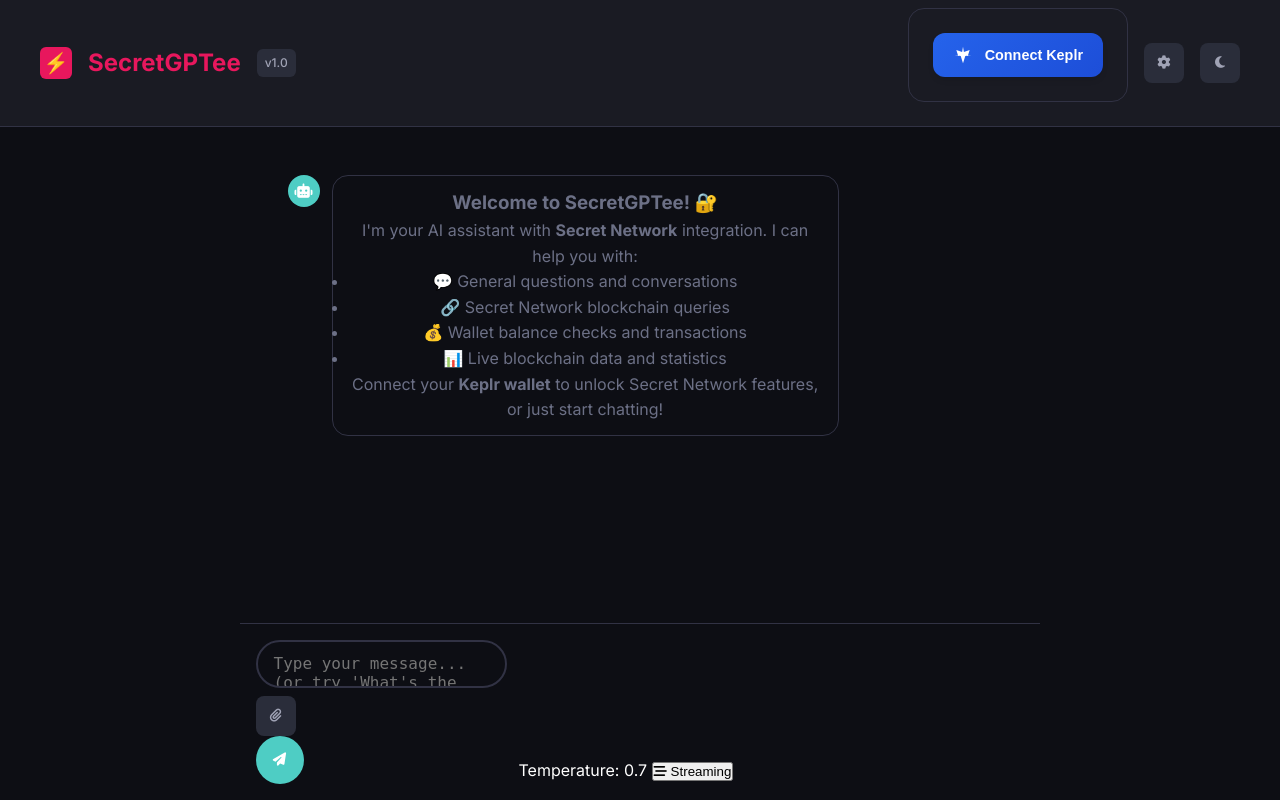
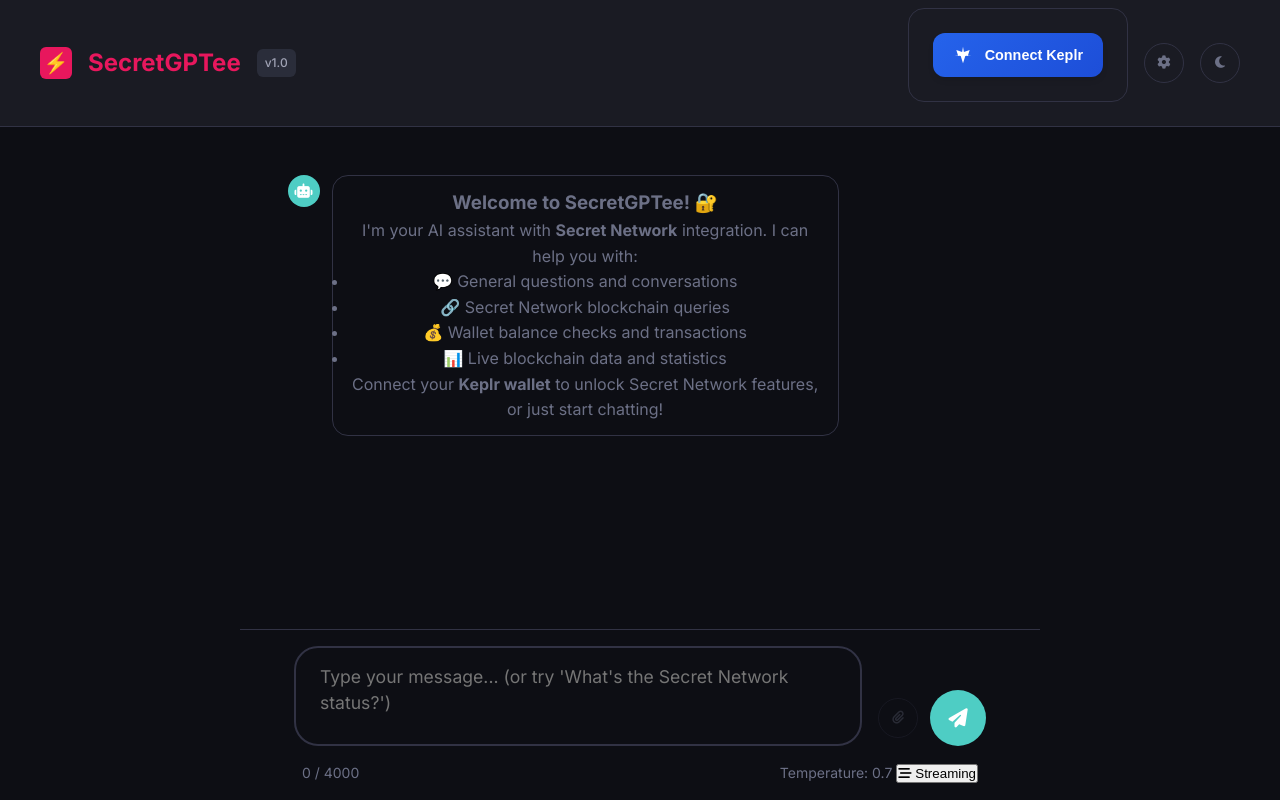
Before and after one commit to MrGarbonzo/secretGPT, a Python web app: template interfaces/web_ui/templates/index.html in a window 1280 px wide. Run offline with Jinja, Linux system fonts and the light colour scheme; the template is opened without the code that fills it, so the values that code supplies are empty.

Commit message:
Enhance chat input box size and layout
Input Box Changes:
- Doubled input height from 48px to 100px minimum
- Increased max height to 200px for longer messages
- Set input container to 90% width (wider than welcome message)
- Center-aligned input container with auto margins
- Increased font size to 1.1rem with better line spacing

Layout Improvements:
- Changed input-container to flex column layout
- Added input-wrapper flex container for horizontal layout
- Increased send button size to 56x56px to match larger input
- Added icon button styles for attach button (40x40px)
- Fixed input-footer positioning and styling
- Increased padding for more comfortable typing area

Visual Enhancements:
- Larger, more readable text input area
- Better proportions matching user request
- Improved button sizes for easier clicking
- Consistent spacing and alignment

```diff
--- a/interfaces/secret_gptee/static/css/chat.css
+++ b/interfaces/secret_gptee/static/css/chat.css
@@ -163,9 +163,10 @@
 
 .input-container {
     display: flex;
-    gap: 0.75rem;
-    align-items: end;
-    max-width: 100%;
+    flex-direction: column;
+    gap: 1rem;
+    max-width: 90%; /* Slightly wider than welcome message */
+    margin: 0 auto; /* Center the input container */
 }
 
 .message-input-wrapper {
@@ -173,18 +174,28 @@
     position: relative;
 }
 
+/* Input wrapper for layout */
+.input-wrapper {
+    display: flex;
+    gap: 1rem;
+    align-items: flex-end;
+    width: 100%;
+}
+
 #message-input {
     width: 100%;
-    min-height: 48px;
-    max-height: 120px;
-    padding: 0.75rem 1rem;
+    min-height: 100px; /* Doubled from 48px */
+    max-height: 200px; /* Increased max height */
+    padding: 1rem 1.5rem; /* More padding for larger area */
     border: 2px solid var(--border-color);
     border-radius: 1.5rem;
     background: var(--bg-color);
     color: var(--text-color);
-    font-size: 1rem;
+    font-size: 1.1rem; /* Slightly larger font */
+    line-height: 1.5; /* Better line spacing */
     resize: none;
     transition: border-color 0.2s ease;
+    font-family: inherit; /* Use the same font as the app */
 }
 
 #message-input:focus {
@@ -192,17 +203,32 @@
     border-color: var(--accent-color);
 }
 
+/* Input actions container */
+.input-actions {
+    display: flex;
+    gap: 0.75rem;
+    align-items: center;
+    flex-shrink: 0;
+}
+
+/* Input footer styling */
+.input-footer {
+    display: flex;
+    justify-content: space-between;
+    align-items: center;
+    font-size: 0.875rem;
+    color: var(--text-muted);
+    padding: 0 0.5rem;
+}
+
 .char-count {
-    position: absolute;
-    bottom: -1.5rem;
-    right: 0.5rem;
-    font-size: 0.75rem;
+    font-size: 0.875rem;
     color: var(--text-muted);
 }
 
-#send-btn {
-    width: 48px;
-    height: 48px;
+#send-btn, .send-btn {
+    width: 56px;
+    height: 56px;
     border-radius: 50%;
     border: none;
     background: var(--accent-color);
@@ -212,17 +238,44 @@
     display: flex;
     align-items: center;
     justify-content: center;
+    font-size: 1.2rem; /* Larger icon */
 }
 
-#send-btn:hover:not(:disabled) {
+#send-btn:hover:not(:disabled), .send-btn:hover:not(:disabled) {
     background: var(--accent-hover);
     transform: translateY(-1px);
 }
 
-#send-btn:disabled {
+#send-btn:disabled, .send-btn:disabled {
     opacity: 0.5;
     cursor: not-allowed;
     transform: none;
+}
+
+/* Icon buttons (attach, etc.) */
+.icon-btn {
+    width: 40px;
+    height: 40px;
+    border-radius: 50%;
+    border: 1px solid var(--border-color);
+    background: transparent;
+    color: var(--text-muted);
+    cursor: pointer;
+    transition: all 0.2s ease;
+    display: flex;
+    align-items: center;
+    justify-content: center;
+}
+
+.icon-btn:hover:not(:disabled) {
+    background: var(--bg-tertiary);
+    color: var(--text-primary);
+    border-color: var(--border-hover);
+}
+
+.icon-btn:disabled {
+    opacity: 0.3;
+    cursor: not-allowed;
 }
 
 .typing-indicator {
```
